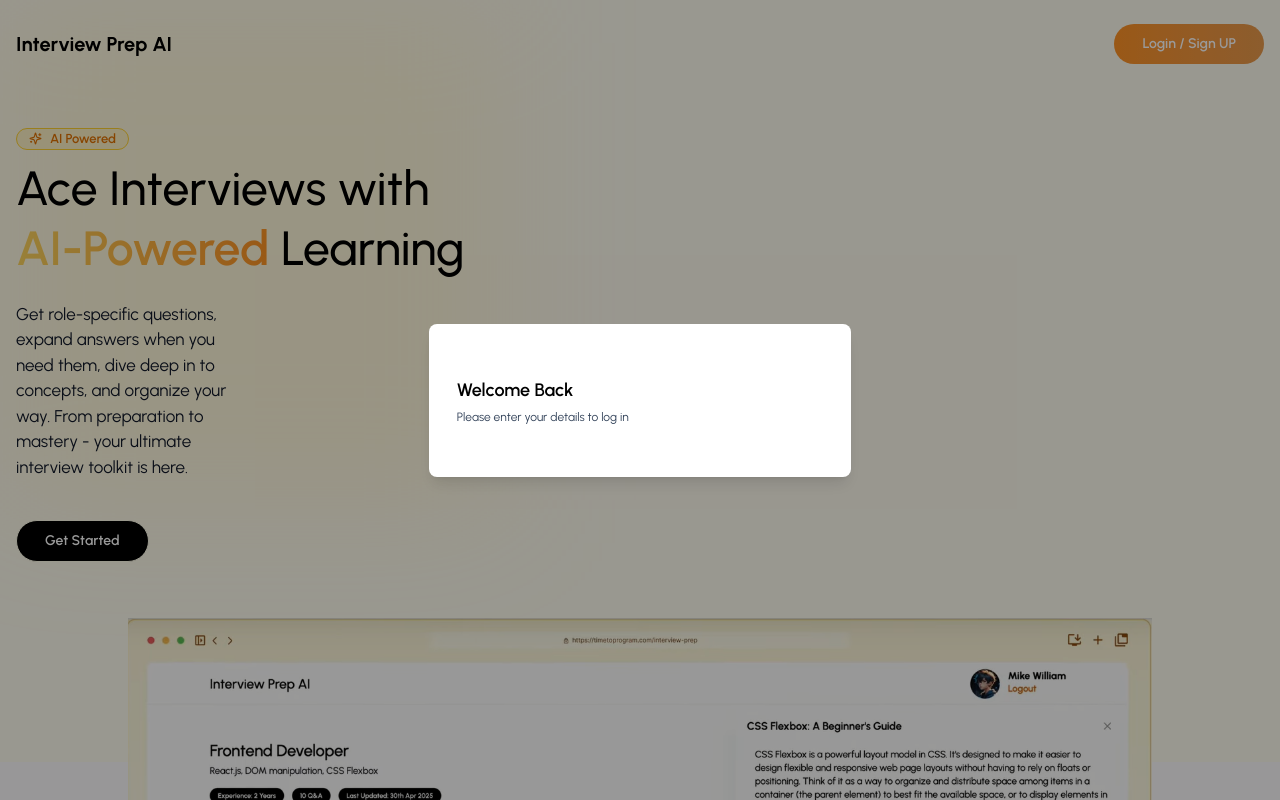
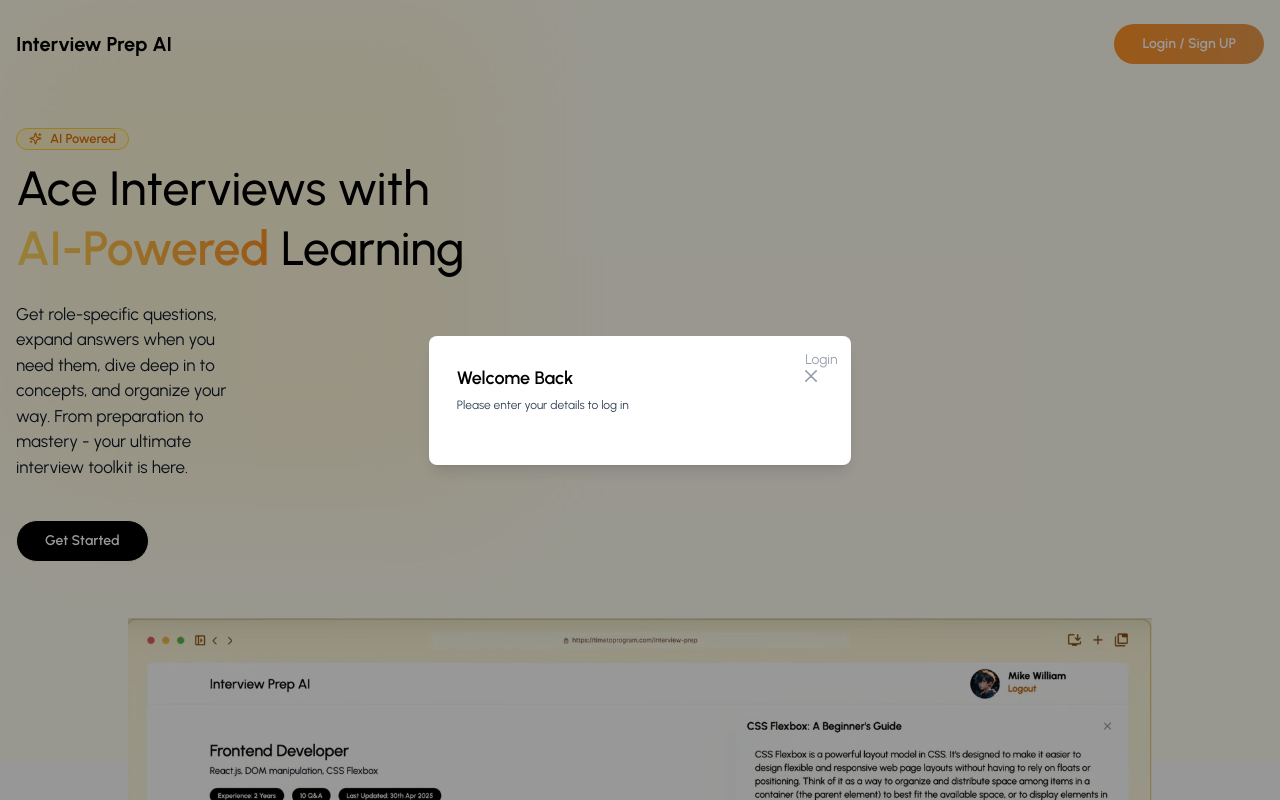
Before and after one commit to TpMarkov/prepare-for-interview-role, a React (Vite) app in the folder frontend/interview-preparation-app/: page / in a window 1280 px wide. Shown: the top 800 px of the page. Built offline with nearby package versions, Linux system fonts and the light colour scheme.

Commit message:
finish Modal component

```diff
--- a/frontend/interview-preparation-app/src/components/Modal.jsx
+++ b/frontend/interview-preparation-app/src/components/Modal.jsx
@@ -10,14 +10,19 @@ function Modal({ children, isOpen, onClose, title, hideHeader }) {
         {/* Modal Header */}
 
         {!hideHeader && (
-          <div className="">
-            <h3 className="">{title}</h3>
+          <div className="flex items-center justify-between p-4 border-b border-gray-200">
+            <h3 className="md:text-lg font-medium text-gray-900">{title}</h3>
           </div>
         )}
 
-        <button type="button" className="" onClick={onClose}>
+        <button
+          type="button"
+          className="text-gray-400 bg-transparent hover:bg-orange-100 hover:text-gray-900 rounded-lg text-sm w-8 h-8 justify-center items-center absolute top-3.5 right-3.5 cursor-pointer"
+          onClick={onClose}
+        >
+          Login
           <svg
-            className=""
+            className="w-3 h-3"
             aria-hidden="true"
             xmlns="http://www.w3.org/2000/svg"
             fill="none"
@@ -33,7 +38,9 @@ function Modal({ children, isOpen, onClose, title, hideHeader }) {
           </svg>
         </button>
         {/* Modal Body (Scrollable) */}
-        <div className="">{children}</div>
+        <div className="flex-1 overflow-y-auto cusatom-scrollbar">
+          {children}
+        </div>
       </div>
     </div>
   );
```
